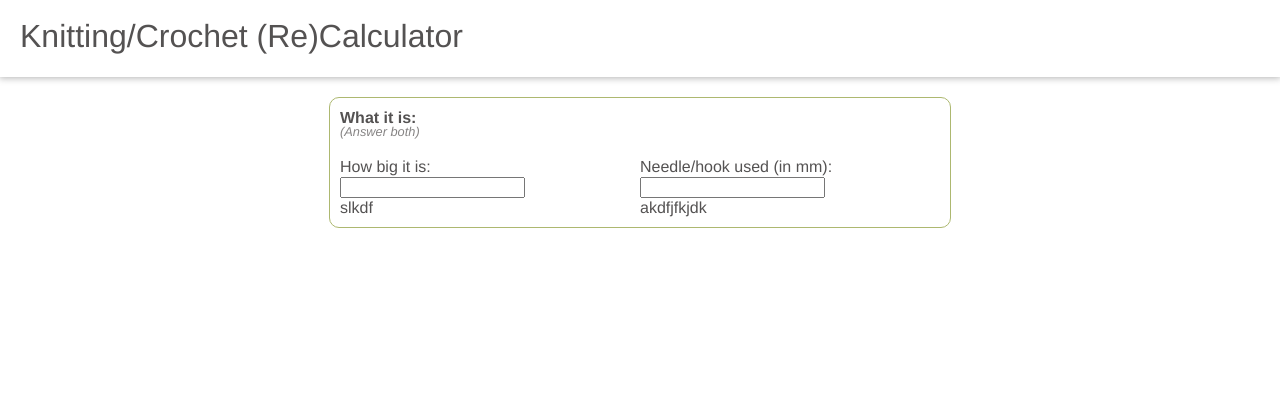
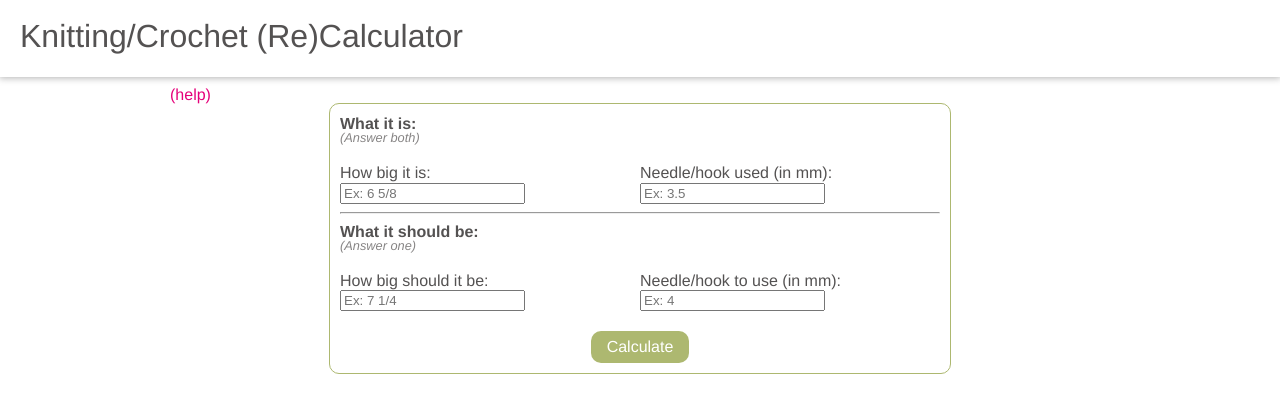
Before and after one commit to craftykate/gauge-calculator, a React (Create React App) app: page / in a window 1280 px wide. Shown: the top 412 px of the page. Built offline with nearby package versions, Linux system fonts and the light colour scheme.

Commit message:
finish calculator display

```diff
--- a/public/reset.css
+++ b/public/reset.css
@@ -26,7 +26,7 @@ footer, header, hgroup, menu, nav, section {
 body {
   line-height: 1;
 }
-ol, ul {
+ul {
   list-style: none;
 }
 blockquote, q {
--- a/src/Components/Calculator/Calculator.js
+++ b/src/Components/Calculator/Calculator.js
@@ -1,10 +1,29 @@
 import React, { Component } from 'react';
 import './Calculator.css';
 import InputFields from '../InputFields/InputFields';
+import Popup from '../UI/Popup/Popup';
 
 class Calculator extends Component {
+  state = {
+    showPopup: false
+  }
+
+  showPopupHandler = () => {
+    this.setState({ showPopup: true })
+  }
+
+  hidePopupHandler = () => {
+    this.setState({ showPopup: false })
+  }
+
   render() {
     return (
+      <React.Fragment>
+        <a
+          className="hint"
+          onClick={this.showPopupHandler}>
+          (help)
+        </a>
         <div className="calculator">
           <p className="title">
             What it is:
@@ -14,7 +33,33 @@ class Calculator extends Component {
             type="isBig"/>
           <InputFields
             type="isNeedle"/>
+          <Popup
+            show={this.state.showPopup}
+            hide={this.hidePopupHandler}>
+            <p style={{fontWeight: 'bold'}}>What it is:</p>
+            <p>Fractions okay. Enter with a space, like this: 6 5/8</p>
+            <p>Pick a dimension: width, length, etc.</p>
+            <p>Enter size in any unit - the result will be in the same unit.</p>
+            <p style={{fontWeight:'bold'}}>What it should be:</p>
+            <p>Answer only one, the blank one will be calculated.</p>
+          </Popup>
+          <hr />
+          <p className="title">
+            What it should be:
+            <span>(Answer one)</span>
+          </p>
+          <InputFields
+            type="shouldBig" />
+          <InputFields
+            type="shouldNeedle" />
+          <div className="buttonHolder">
+            <a
+              className="button">
+              Calculate
+            </a>
           </div>
+        </div>
+      </React.Fragment>
     )
   }
 }
--- a/src/Components/Calculator/Calculator.scss
+++ b/src/Components/Calculator/Calculator.scss
@@ -2,7 +2,7 @@
 @import '../../styles/_colors.scss';
 
 .calculator {
-  margin: 20px auto 0 auto;
+  margin: 0 auto;
   padding: 10px;
   max-width: 600px;
   border: 1px solid $main;
@@ -23,4 +23,16 @@
     width: 50%;
     display: inline-block;
   }
+  .hint {
+    cursor: pointer;
+    font-size: 80%;
+  }
+  .buttonHolder {
+    margin-top: 20px;
+    text-align: center;
+    .button {
+      @include button($main, darken($main, 20%));
+      display: inline-block;
+    }
+  }
 }
--- a/src/Components/InputFields/InputFields.js
+++ b/src/Components/InputFields/InputFields.js
@@ -5,23 +5,31 @@ const inputFields = (props) => {
     {
       type: "isBig",
       title: "How big it is",
-      hint: <p>slkdf</p>
+      placeholder: "Ex: 6 5/8"
     },
     {
       type: "isNeedle",
       title: "Needle/hook used (in mm)",
-      hint: <p>akdfjfkjdk</p>
-    }
+      placeholder: "Ex: 3.5"
+    },
+    {
+      type: "shouldBig",
+      title: "How big should it be",
+      placeholder: "Ex: 7 1/4"
+    },
+    {
+      type: "shouldNeedle",
+      title: "Needle/hook to use (in mm)",
+      placeholder: "Ex: 4"
+    },
   ]
   const info = fields.find(ele => ele.type === props.type);
 
   return (
     <div className="inputFields">
       <p>{info.title}:</p>
-      <input />
-      <p className="hint">
-        {info.hint}
-      </p>
+      <input
+        placeholder={info.placeholder}/>
     </div>
   )
 };
--- /dev/null
+++ b/src/Components/UI/Backdrop/Backdrop.js
@@ -0,0 +1,14 @@
+import React from 'react';
+import './Backdrop.css';
+
+const backdrop = (props) => (
+  <div
+    className="Backdrop"
+    onClick={props.hide}
+    style={{
+      visibility: props.show ? 'visible' : 'hidden',
+      opacity: props.show ? '1' : '0'
+    }} />
+);
+
+export default backdrop;
--- /dev/null
+++ b/src/Components/UI/Backdrop/Backdrop.scss
@@ -0,0 +1,10 @@
+.Backdrop {
+  position: fixed;
+  z-index: 100;
+  width: 100%;
+  height: 100%;
+  left: 0;
+  top: 0;
+  background-color: rgba(0, 0, 0, 0.6);
+  transition: all 0.3s ease-out;
+}
--- /dev/null
+++ b/src/Components/UI/Popup/Popup.js
@@ -0,0 +1,21 @@
+import React from 'react';
+import './Popup.css';
+import Backdrop from '../Backdrop/Backdrop';
+
+const popup = (props) => (
+  <React.Fragment>
+    <Backdrop
+      show={props.show}
+      hide={props.hide} />
+    <div
+      className="Popup"
+      style={{
+        visibility: props.show ? 'visible' : 'hidden',
+        opacity: props.show ? '1' : '0'
+      }}>
+      {props.children}
+    </div>
+  </React.Fragment>
+);
+
+export default popup;
--- /dev/null
+++ b/src/Components/UI/Popup/Popup.scss
@@ -0,0 +1,28 @@
+@import '../../../styles/_mixins.scss';
+
+.Popup {
+    position: fixed;
+    z-index: 500;
+    padding: 16px;
+    top: 20%;
+    left: 15%;
+    width: 70%;
+    max-height: 60%;
+    overflow: scroll;
+    background-color: white;
+    border: 1px solid #ccc;
+    box-shadow: 1px 1px 1px black;
+    box-sizing: border-box;
+    transition: all 0.3s ease-out;
+    @include round(20px);
+    p {
+        margin-bottom: 5px;
+    }
+}
+
+@media (min-width: 600px) {
+    .Popup {
+        width: 500px;
+        left: calc(50% - 250px);
+    }
+}
--- a/src/styles/_custom.scss
+++ b/src/styles/_custom.scss
@@ -7,7 +7,7 @@
 	}
 
 	#wrapper {
-		margin: 0 auto;
+		margin: 10px auto 0 auto;
 		width: 90%;
 		max-width: 940px;
 	}
--- a/src/styles/_text.scss
+++ b/src/styles/_text.scss
@@ -36,7 +36,7 @@
 		text-decoration: none;
 		&:hover {
 			color: $main;
-			text-decoration: underline;
+			// text-decoration: underline;
 			cursor: pointer;
 		}
 	}
@@ -49,4 +49,12 @@
 	strong {
 		font-weight:bold;
 	}
+
+	ol {
+		margin-left: 10px;
+	}
+
+	li {
+		line-height: 120%;
+	}
 //*============END TEXT STYLING============*/
```
Lines whose indentation alone changed are shown as unchanged.
